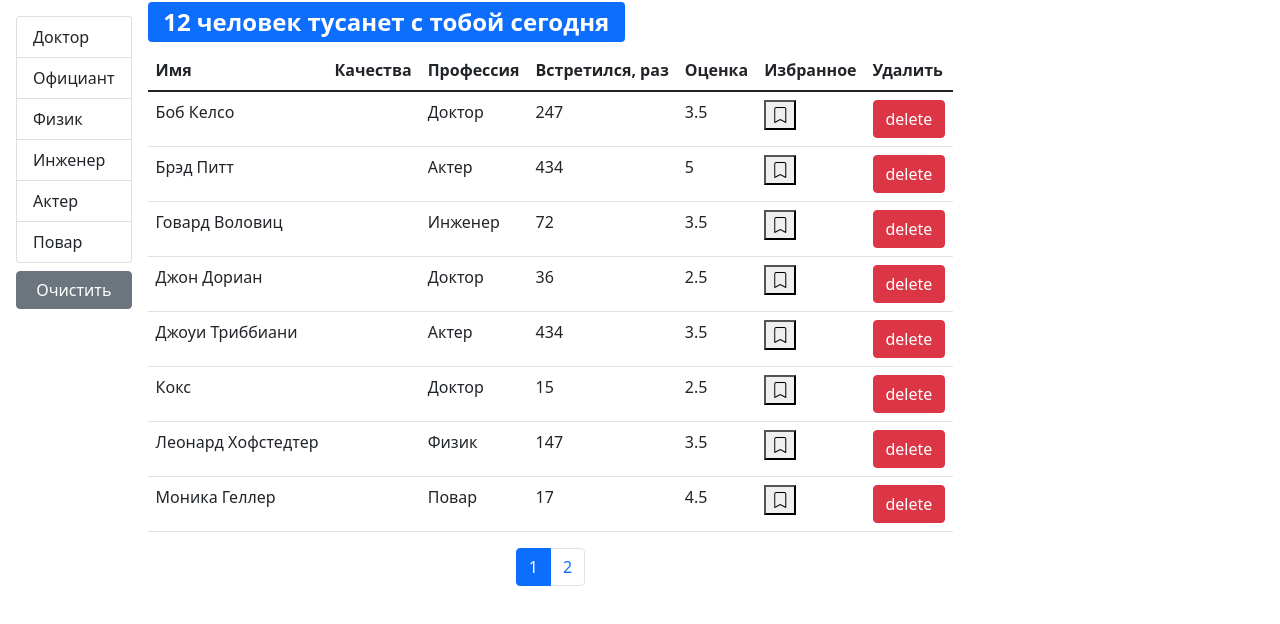
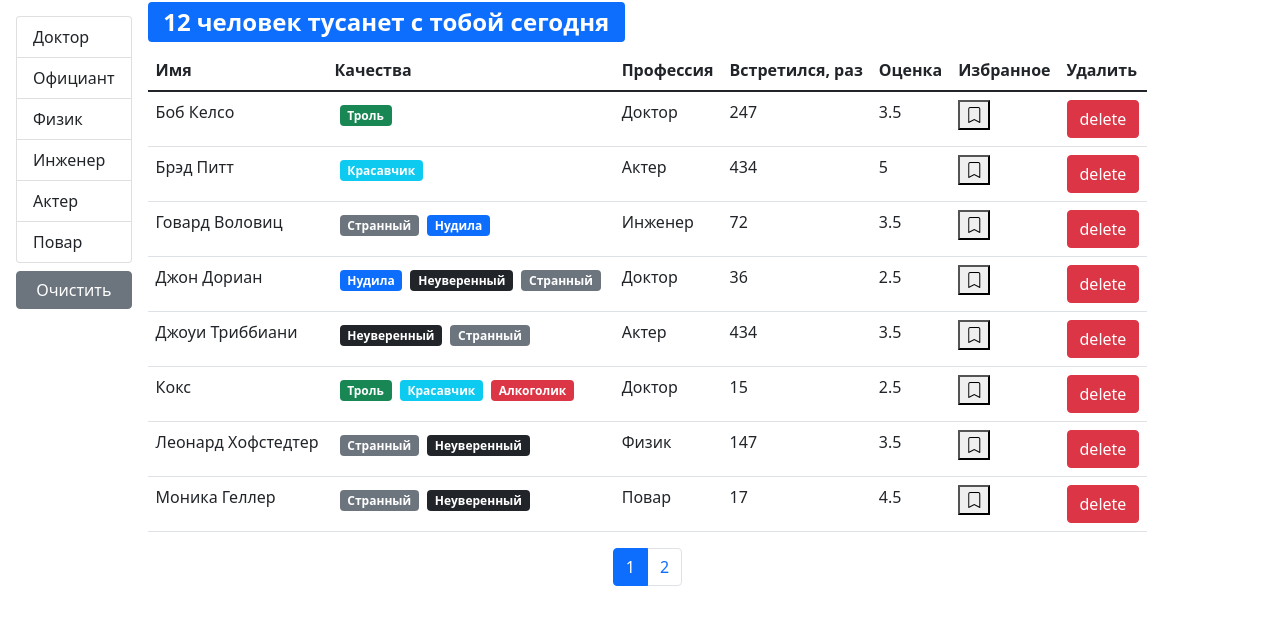
Before and after one commit to DizHelf/friends, a React (Create React App) app: page / in a window 1280 px wide. Shown: the top 624 px of the page. Built offline with nearby package versions, Linux system fonts and the light colour scheme.

Commit message:
add qualityList

```diff
--- /dev/null
+++ b/src/app/components/qualityList.jsx
@@ -0,0 +1,20 @@
+import React from "react";
+import Quality from "./quality";
+import PropTypes from "prop-types";
+
+const QualityList = ({ qualities }) => {
+
+    return (
+        <td>
+            {qualities.map((qual) => (
+                <Quality {...qual} key={qual._id} />
+            ))}
+        </td>
+    );
+};
+
+QualityList.propTypes = {
+    qualities: PropTypes.array.isRequired
+};
+
+export default QualityList;
--- a/src/app/components/userTable.jsx
+++ b/src/app/components/userTable.jsx
@@ -3,12 +3,13 @@ import PropTypes from "prop-types";
 import TableHeader from "./tableHeader";
 import TableBody from "./tableBody";
 import Bookmark from "./bookmark";
+import QualityList from "./qualityList";
 
 const UserTable = ({ users, sortOptions, onSort, onDelete, onToggleBookMark, ...rest }) => {
 
     const column = [
         { name: "Имя", path: "name" },
-        { name: "Качества" },
+        { name: "Качества", component: (item) => <QualityList qualities={item.qualities}/> },
         { name: "Профессия", path: "profession.name" },
         { name: "Встретился, раз", path: "completedMeetings" },
         { name: "Оценка", path: "rate" },
```
